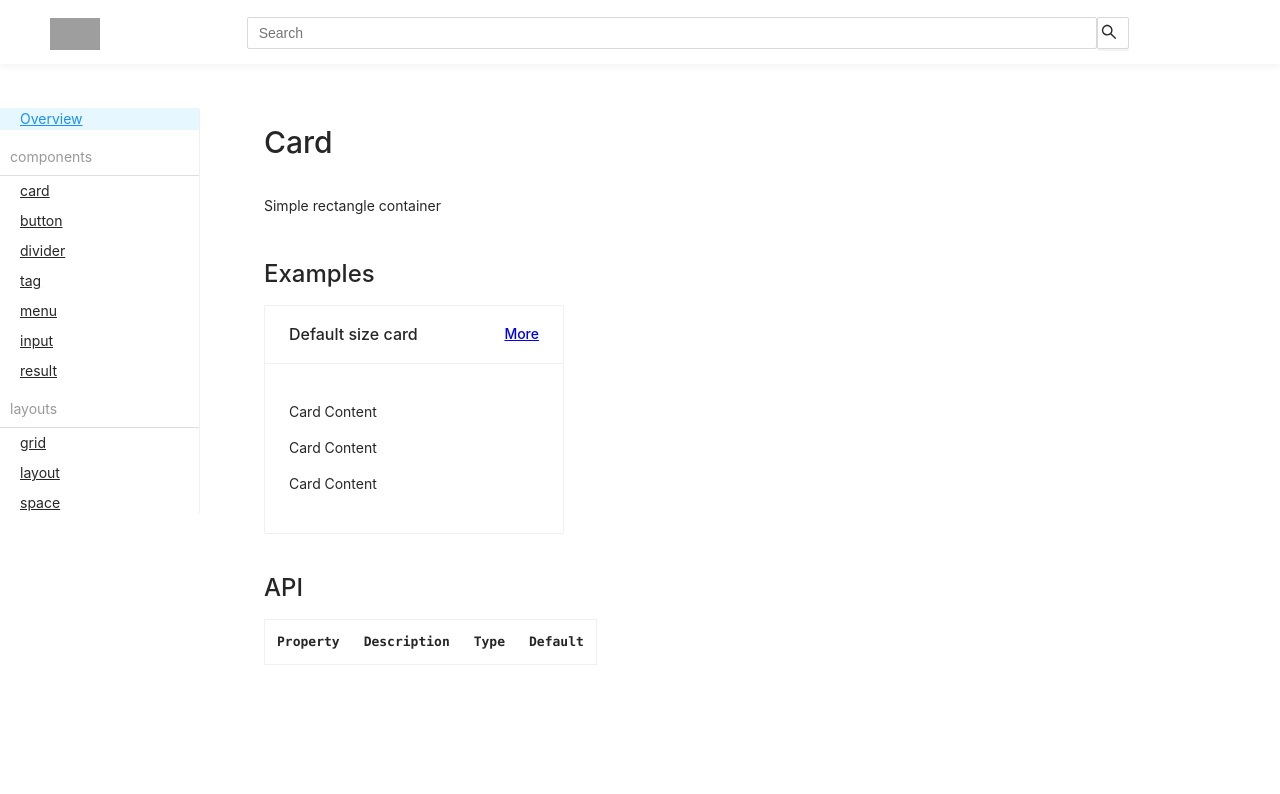
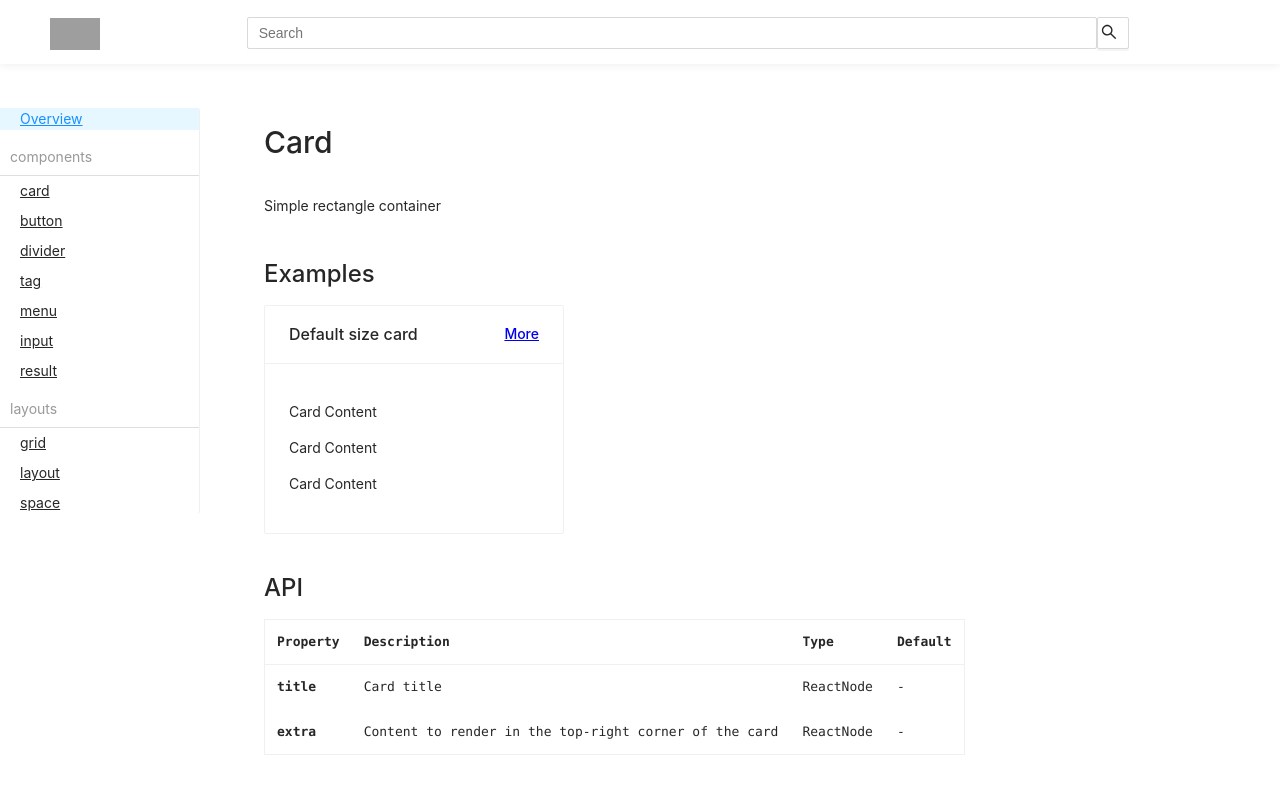
Before and after one commit to VINCENGUYEN-JS/vince-components, a React (Create React App) app: page /card in a window 1280 px wide. Shown: the top 794 px of the page. Built offline with nearby package versions, Linux system fonts and the light colour scheme; grey boxes are pictures that could not be loaded.

Commit message:
add-api-for-exisiting-components

```diff
--- a/src/pages/componentApi.ts
+++ b/src/pages/componentApi.ts
@@ -26,4 +26,67 @@ const buttonAPI: APIProps[] = [
   },
 ];
 
-export { buttonAPI };
+const cardAPI: APIProps[] = [
+  {
+    property: "title",
+    description: "Card title",
+    type: "ReactNode",
+    default: "-",
+  },
+  {
+    property: "extra",
+    description: "Content to render in the top-right corner of the card",
+    type: "ReactNode",
+    default: "-",
+  },
+];
+
+const dividerAPI: APIProps[] = [
+  {
+    property: "children",
+    description: "The wrapped title",
+    type: "ReactNode",
+    default: "-",
+  },
+  {
+    property: "orientation",
+    description: "The position of title inside divider",
+    type: "left | right | center",
+    default: "center",
+  },
+];
+
+const tagAPI: APIProps[] = [
+  {
+    property: "children",
+    description: "Title of Tag",
+    type: "ReactNode",
+    default: "-",
+  },
+];
+
+const resultAPI: APIProps[] = [
+  {
+    property: "title",
+    description: "Title of Result",
+    type: "ReactNode",
+    default: "-",
+  },
+  {
+    property: "status",
+    description: "Result status, decide icons and colors",
+    type: "success | error | warning | default",
+    default: "info",
+  },
+];
+
+const spaceAPI: APIProps[] = [
+  {
+    property: "direction",
+    description: "The space direction",
+    type: "horizontal | vertical",
+    default: "horizontal",
+  },
+];
+
+export { buttonAPI, cardAPI, dividerAPI, tagAPI, resultAPI, spaceAPI };
--- a/src/pages/components/ButtonExample.tsx
+++ b/src/pages/components/ButtonExample.tsx
@@ -12,6 +12,7 @@ const ButtonExample = () => (
       title="Button"
       introduction="To trigger an operation"
       api={buttonAPI}
+      apiIntroduction="Diffrent button styles can be combined together.The recomended order is type -> shape -> size"
     >
       <Divider orientation="left">Button With Primary + Large</Divider>
       <Button type="primary" size="large">
--- a/src/pages/components/CardExample.tsx
+++ b/src/pages/components/CardExample.tsx
@@ -2,11 +2,16 @@ import * as React from "react";
 
 import ComponentDoc from "template/ComponentDoc";
 import Card from "components/Card";
+import { cardAPI } from "../componentApi";
 
 const CardExample = () => {
   return (
     <>
-      <ComponentDoc title="Card" introduction="Simple rectangle container">
+      <ComponentDoc
+        title="Card"
+        introduction="Simple rectangle container"
+        api={cardAPI}
+      >
         <Card
           title="Default size card"
           extra={<a href="#">More</a>}
--- a/src/pages/components/DividerExample.tsx
+++ b/src/pages/components/DividerExample.tsx
@@ -2,10 +2,15 @@ import * as React from "react";
 
 import ComponentDoc from "template/ComponentDoc";
 import Divider from "components/Divider/Divider";
+import { dividerAPI } from "../componentApi";
 
 const DividerExample = () => (
   <>
-    <ComponentDoc title="Divider" introduction="To separate content">
+    <ComponentDoc
+      title="Divider"
+      introduction="To separate content"
+      api={dividerAPI}
+    >
       <p>
         Lorem ipsum dolor sit amet, consectetur adipiscing elit. Sed nonne
         merninisti licere mihi ista probare, quae sunt a te dicta? Refert tamen,
--- a/src/pages/components/ResultExample.tsx
+++ b/src/pages/components/ResultExample.tsx
@@ -4,12 +4,14 @@ import ComponentDoc from "template/ComponentDoc";
 import Divider from "components/Divider/Divider";
 import Button from "components/Button/Button";
 import Result from "components/Result";
+import { resultAPI } from "../componentApi";
 
 const ResultExample = () => (
   <>
     <ComponentDoc
       title="Result"
       introduction="Used to feed back the results of a series of operation tasks"
+      api={resultAPI}
     >
       <Divider orientation="left">404</Divider>
       <Result
--- a/src/pages/components/TagExample.tsx
+++ b/src/pages/components/TagExample.tsx
@@ -2,11 +2,13 @@ import * as React from "react";
 
 import Tag from "components/Tag";
 import ComponentDoc from "template/ComponentDoc";
+import { tagAPI } from "../componentApi";
 
 const TagExample = () => (
   <ComponentDoc
     title="Tag"
     introduction="It can be used to tag by dimension or property"
+    api={tagAPI}
   >
     <Tag>Tag 1</Tag>
   </ComponentDoc>
--- a/src/pages/layouts/SpaceExample.tsx
+++ b/src/pages/layouts/SpaceExample.tsx
@@ -4,10 +4,15 @@ import { Space } from "layout";
 import ComponentDoc from "template/ComponentDoc";
 import Button from "components/Button/Button";
 import Divider from "components/Divider/Divider";
+import { spaceAPI } from "../componentApi";
 
 const SpaceExample = () => {
   return (
-    <ComponentDoc title="Space" introduction="Set components spacing">
+    <ComponentDoc
+      title="Space"
+      introduction="Set components spacing"
+      api={spaceAPI}
+    >
       <Divider> [horizontal]</Divider>
       <Space>
         space
--- a/src/template/ComponentDoc.tsx
+++ b/src/template/ComponentDoc.tsx
@@ -14,20 +14,17 @@ type ComponentDocProps = {
   introduction: string;
   children?: React.ReactNode;
   api?: APIProps[];
+  apiIntroduction?: string;
 };
 
 const ComponentDoc = (props: ComponentDocProps) => {
-  const { title, introduction, api, children } = props;
-  return (
-    <section className="markdown">
-      <h1>{title}</h1>
-      <p>{introduction}</p>
-      <h2>Examples</h2>
-      {children}
+  const { title, introduction, api, apiIntroduction, children } = props;
+  const tableAPI = (
     <section className="markdown api-container">
       <h2>
         <span>API</span>
       </h2>
+      {apiIntroduction && <p>{apiIntroduction}</p>}
       <table>
         <thead>
           <tr>
@@ -52,6 +49,14 @@ const ComponentDoc = (props: ComponentDocProps) => {
         </tbody>
       </table>
     </section>
+  );
+  return (
+    <section className="markdown">
+      <h1>{title}</h1>
+      <p>{introduction}</p>
+      <h2>Examples</h2>
+      {children}
+      {api && tableAPI}
     </section>
   );
 };
```
Lines whose indentation alone changed are shown as unchanged.
